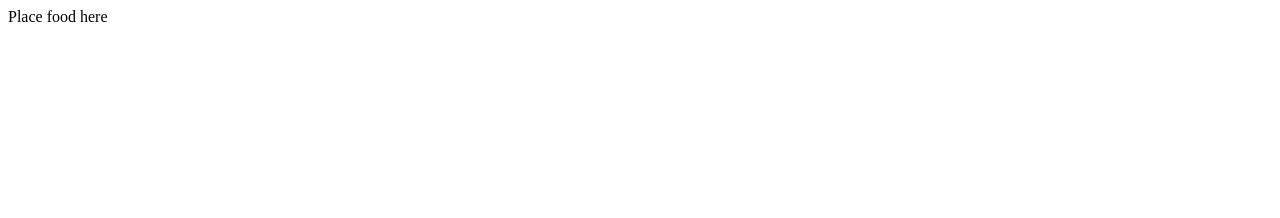
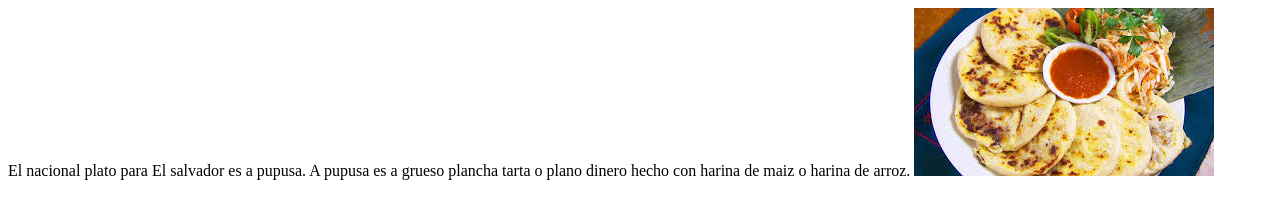
Before and after one commit to ieatgrass103/El-Salvador, a plain HTML site: page food.html in a window 1280 px wide. Drawn offline with Linux system fonts and the light colour scheme.

Commit message:
Begin on food.html

```diff
--- a/food.html
+++ b/food.html
@@ -1,9 +1,11 @@
 <!DOCTYPE html>
 <html>
     <head>
-        Place food here
+
     </head>
     <body>
-
+        El nacional plato para El salvador es a pupusa.
+        A pupusa es a grueso plancha tarta o plano dinero hecho con harina de maiz o harina de arroz.
+        <img src="foodspanish.png" alt="Spanish food idk">
     </body>
 </html>
```
Also changed, not shown: index.html (+1 -1 lines), foodspanish.png (added).
